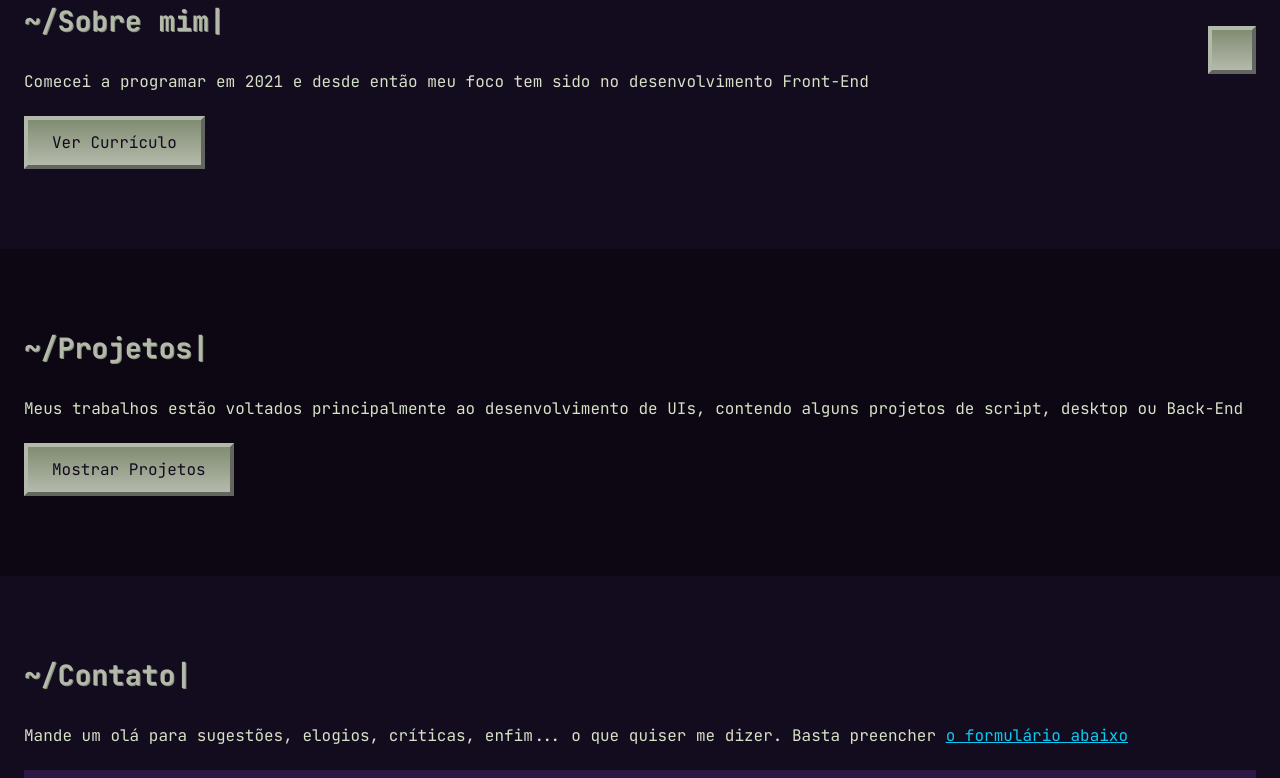
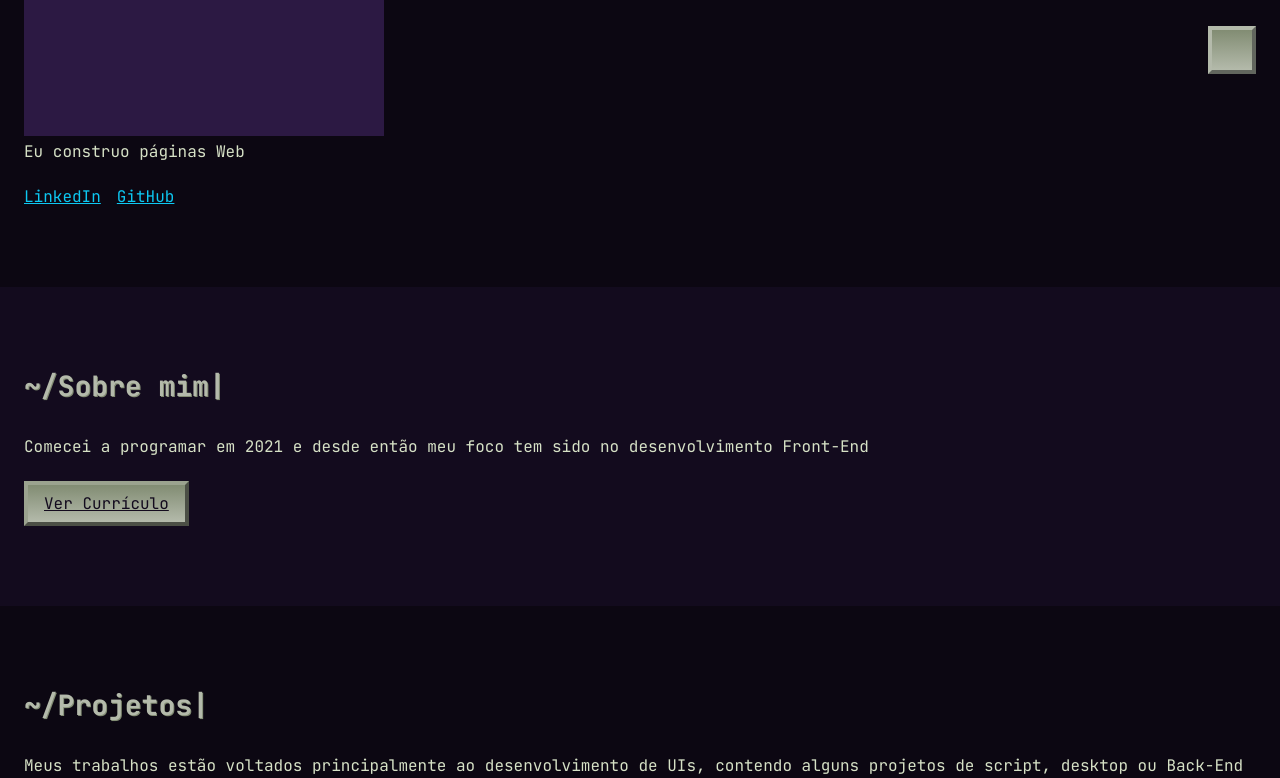
Before and after one commit to trsaints/trsaints-frontend, a React (Vite) app: page / in a window 1280 px wide. Shown: the part 702-1480 px from the top of the page. Built offline with nearby package versions, Linux system fonts and the light colour scheme.

Commit message:
Create project styling - VI

```diff
--- a/src/app/components/AboutSection/AboutSection.css
+++ b/src/app/components/AboutSection/AboutSection.css
@@ -3,6 +3,10 @@
   background: var(--c-raisin);
 }
 
-.about__button {
-  background-color: var(--c-mardi-ds);
+.about__link {
+  display: inline-block;
+  border: 4px outset var(--c-gray);
+  background-image: linear-gradient(to top, var(--c-gray-ls), var(--c-gray-ds));
+  padding: 0.5rem 1rem;
+  color: var(--c-raisin);
 }
--- a/src/app/components/AboutSection/AboutSection.jsx
+++ b/src/app/components/AboutSection/AboutSection.jsx
@@ -1,20 +1,6 @@
 import "./AboutSection.css";
 
-import { useState } from "react";
-import MenuBar from "../Menu/MenuBar";
-import Resume from "../Resume/Resume";
-
 function AboutSection() {
-  const [modalOpen, setModalOpen] = useState(false);
-
-  const resumeOptions = [
-    {
-      name: "close-button",
-      text: "Fechar",
-      onClick: () => setModalOpen(false),
-    },
-  ];
-
   return (
     <section id="aboutMe" className="about">
       <h2 className="about__title">Sobre mim</h2>
@@ -24,15 +10,9 @@ function AboutSection() {
         desenvolvimento Front-End
       </p>
 
-      <button className="about__button" onClick={() => setModalOpen(true)}>
-        Ver Currículo
-      </button>
-
-      <dialog className="modal" open={modalOpen ? true : false}>
-        <MenuBar items={resumeOptions} />
-
-        <Resume />
-      </dialog>
+      <a className="about__link" target="_blank" rel="noopener" href="/resume_trsaints.pdf">
+        ver currículo
+      </a>
     </section>
   );
 }
--- a/src/app/components/MainHero/MainHero.jsx
+++ b/src/app/components/MainHero/MainHero.jsx
@@ -11,6 +11,8 @@ function MainHeader() {
     <header className="hero">
       <h1 className="hero__title">Olá, meu nome é Thiago</h1>
 
+      <img src="/trs_logo.png" alt="" />
+
       <p className="hero__description">Eu construo páginas Web</p>
 
       <Navbar items={socialLinks} parentSelector={"hero"} />
--- a/src/app/components/ProjectCard/ProjectCard.css
+++ b/src/app/components/ProjectCard/ProjectCard.css
@@ -1,6 +1,6 @@
 .project::before {
   content: "";
-  background-image: url("../../../../public/ellipsis-solid.svg");
+  background-image: url("/ellipsis-solid.svg");
   background-repeat: no-repeat;
   display: block;
   width: 2rem;
--- a/src/app/components/Resume/Resume.jsx
+++ /dev/null
@@ -1,11 +0,0 @@
-function Resume({ resume }) {
-  return (
-    <div className="resume">
-      <header className="resume__header"></header>
-
-      <section className="resume__main"></section>
-    </div>
-  );
-}
-
-export default Resume;
--- a/src/index.css
+++ b/src/index.css
@@ -99,6 +99,11 @@ dialog[open] {
   overflow: hidden;
 }
 
+button,
+a {
+  text-transform: capitalize;
+}
+
 button {
   background-image: linear-gradient(to top, var(--c-gray-ls), var(--c-gray-ds));
   border: 4px outset var(--c-gray-ls);
```
Also changed, not shown: src/app/components/Resume/Resume.css (deleted).
